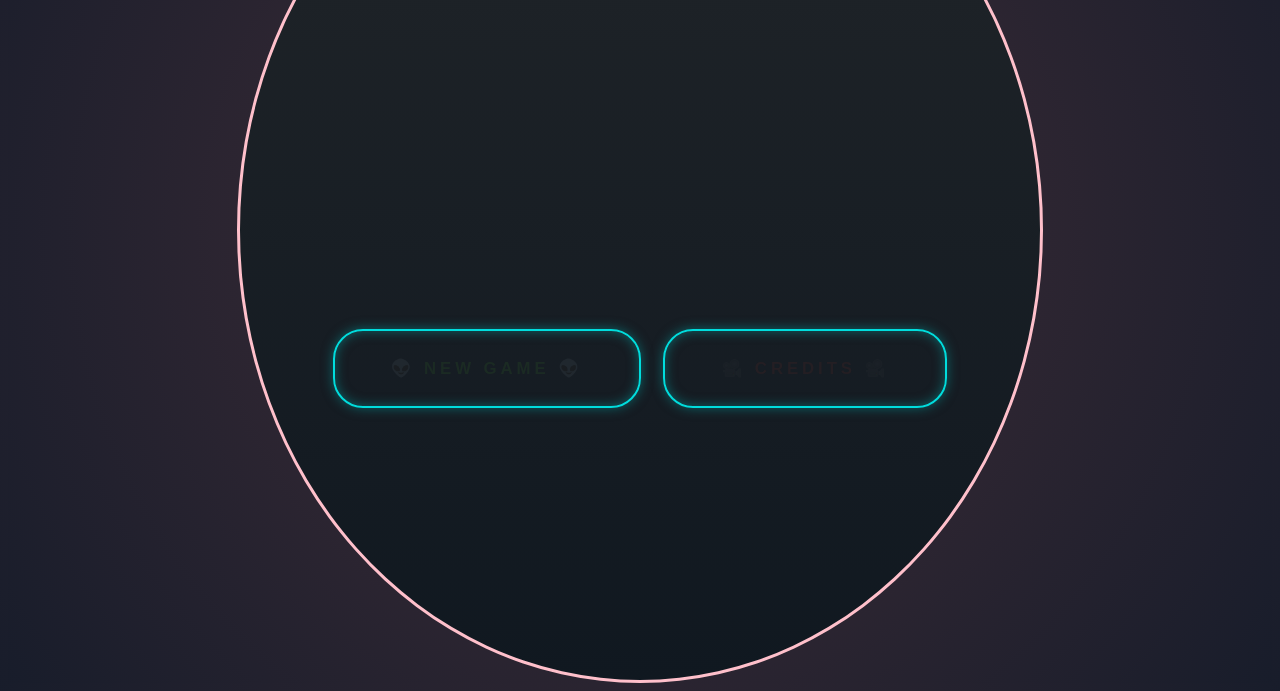
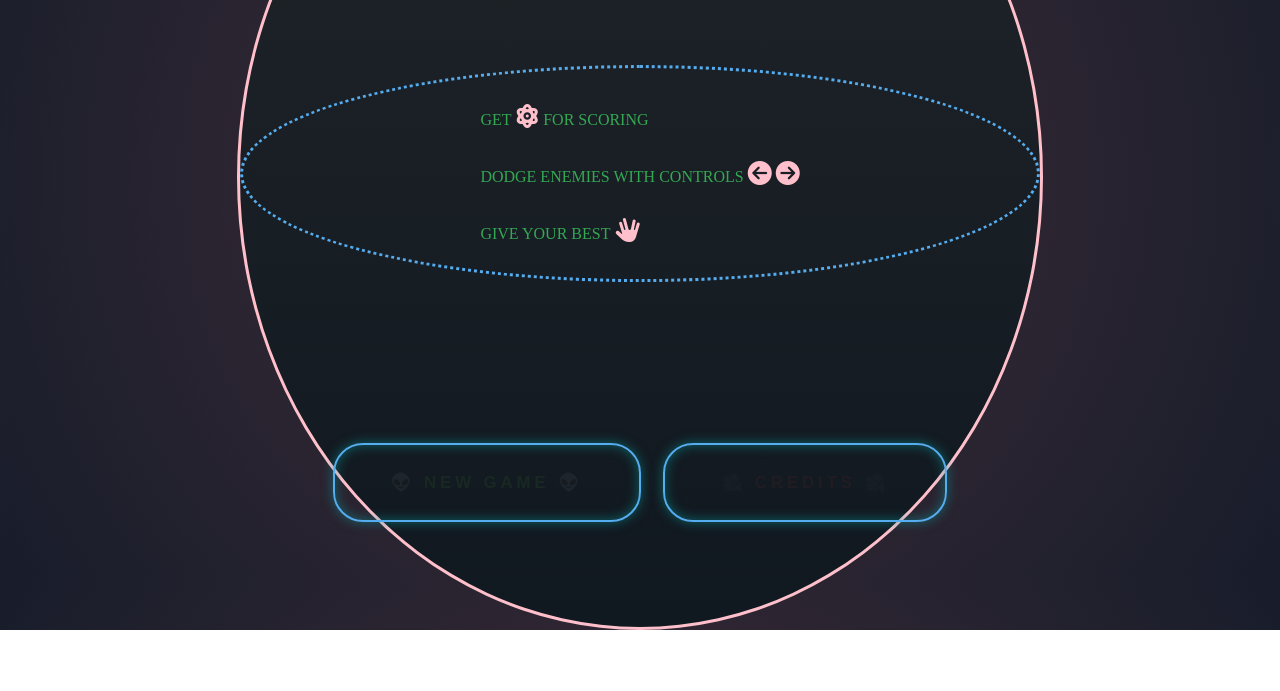
Before and after one commit to KevinPiriou/GameJam-Menu, a plain HTML site: page index.html in a window 1280 px wide. Shown: the part 231-922 px from the top of the page. After the commit the page ends 861 px from the top, so only its background shows below. Drawn offline with Linux system fonts and the light colour scheme.

Commit message:
add tuto control, edit front with some effects

```diff
--- a/index.html
+++ b/index.html
@@ -3,6 +3,7 @@
     <meta http-equiv="X-UA-Compatible" content="IE=edge">
     <meta name="viewport" content="width=device-width, initial-scale=1.0">
     <Link rel="Stylesheet" type="text/css" href="style.css">
+    <script src='https://kit.fontawesome.com/87a79565e0.js' crossorigin='anonymous'></script>
 
     <title>PLANET AVALANCHE</title>
 </head>
@@ -12,9 +13,17 @@
         <div id="gameroom">
             <p id="debug">Debug: Init //TODO: delete this %>
             </p>
-            <h1 id="title-game">PLANET - AVALANCHE</h1>
+            <h1 id="title-game">
+                <p>🪐</p>
+                PLANET - AVALANCHE</h1>
+
+            <div id="credit"></div>
             <div id="scoreBoard"></div>
-            <div id="credit"></div>
+            <div id="tuto">
+                <p>GET <i class='fas fa-atom' style="font-size:24px;color:pink"></i> FOR SCORING</p>
+                <p>DODGE ENEMIES WITH CONTROLS <i class='fas fa-arrow-circle-left' style="font-size:24px;color:pink"></i> <i class='fas fa-arrow-circle-right' style="font-size:24px;color:pink"></i></p>
+                <p>GIVE YOUR BEST <i class='fas fa-hand-spock' style='font-size:24px;color:pink'></i></p>
+            </div>
             <div class="btn-group">
                 <button class="blue" id="btnNew" type="button"><h2> 👽 NEW GAME 👽</h2></button><br>
                 <button class="blue" id="btnCredit" type="button"><h2> 🎥 CREDITS 🎥 </h2></button><br>
--- a/menu.js
+++ b/menu.js
@@ -5,6 +5,7 @@ const gameCreditButton = document.getElementById("btnCredit"); // EXIT BUTTON GA
 const gameDebug = document.getElementById("debug"); // LOG DEBUG ON GAME DISPLAY
 const menuTitle = document.getElementsByTagName('h1')[0] // TITLE GAME IN MENU
 const scoreGame = document.getElementById("scoreBoard"); // SCORE
+const tutoControl = document.getElementById("tuto");
 const credits = document.getElementById("credit");
 const paraCredit = document.createElement("p");
 
@@ -22,6 +23,7 @@ newGameButton.addEventListener('click', function(event) {
     event.preventDefault;
     // Hide Element
     gameTest.style.backgroundImage = "none";
+    tutoControl.style.visibility = "hidden";
     newGameButton.style.visibility = "hidden";
     gameCreditButton.style.visibility = "hidden";
     menuTitle.style.visibility = "hidden";
@@ -40,6 +42,7 @@ gameCreditButton.addEventListener('click', function(event) {
     gameCreditButton.style.visibility = "hidden";
     newGameButton.style.visibility = "hidden";
     menuTitle.style.visibility = "hidden";
+    tutoControl.style.visibility = "hidden";
     // Visible
     paraCredit.style.visibility = "visible";
     // GAME BREAK
@@ -63,6 +66,7 @@ gameTest.addEventListener('dblclick', function(event) {
     menuTitle.style.visibility = "visible";
     paraCredit.style.visibility = "hidden";
     scoreGame.style.visibility = "visible";
+    tutoControl.style.visibility = "hidden";
     // OUT LOOP CONDITION = PLAYER LOSING
     sleep(10);
     gameDebug.innerText = "Debug: LOSING GAME <% //TODO: delete this %>"
--- a/style.css
+++ b/style.css
@@ -10,6 +10,51 @@
         font-weight: 400;
         font-size: 128px;
         text-align: center;
+    }
+
+    body {
+        height: 100vh;
+    }
+
+    .container {
+        width: 100%;
+        height: 100%;
+        display: flex;
+        align-items: center;
+        justify-content: center;
+    }
+
+    .share-gradient-animation {
+        background-image: linear-gradient( to right, red, green, yellow, grey, blue, orange, red, purple, green);
+        background-size: 1000vw 100vh;
+        animation: anim-grad 5s infinite alternate;
+    }
+
+    @keyframes anim-grad {
+        0% {
+            background-position: 0% 0%;
+        }
+        100% {
+            background-position: 100% 0%;
+        }
+    }
+
+    #tuto {
+        display: flex;
+        justify-content: center;
+        flex-direction: column;
+        flex-wrap: wrap;
+        align-content: center;
+        justify-content: space-evenly;
+        align-items: flex-start;
+        font-family: 'Ubuntu';
+        margin-top: 80px;
+        padding: 20px;
+        color: #34A853;
+        border: solid;
+        border-style: dotted;
+        border-radius: 50%;
+        border-color: #55ACEE;
     }
 
     .container {
@@ -25,7 +70,7 @@
     .btn-group {
         display: flex;
         justify-content: center;
-        margin-top: 300px;
+        margin-top: 150px;
     }
 
     #title-game {
@@ -33,7 +78,6 @@
         justify-content: center;
         margin-top: 90px;
         font-size: 50px;
-        font-family: 'Roboto';
         font-style: bold;
         color: rgba(0, 170, 170, 0.5);
     }
@@ -66,11 +110,11 @@
 
     .blue {
         box-shadow: inset 0 0 1em rgba(0, 170, 170, 0.5), 0 0 1em rgba(0, 170, 170, 0.5);
-        border: #0dd solid 2px;
+        border: #55ACEE solid 2px;
     }
 
     .blue:hover {
-        background-color: #0dd;
+        background-color: #55ACEE;
         box-shadow: inset 0 0 0 rgba(0, 170, 170, 0.5), 0 0 1.5em rgba(0, 170, 170, 0.7);
         animation: none;
         font-size: .72em;
```
